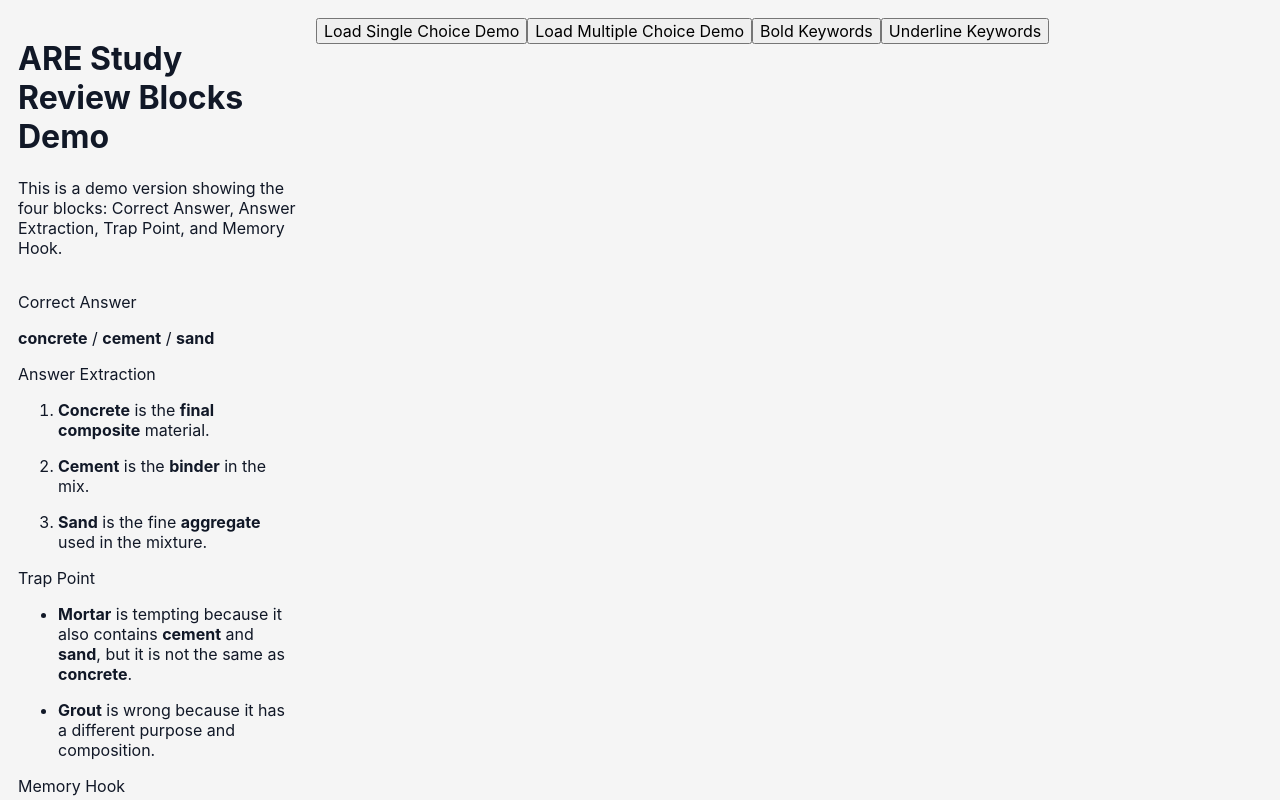
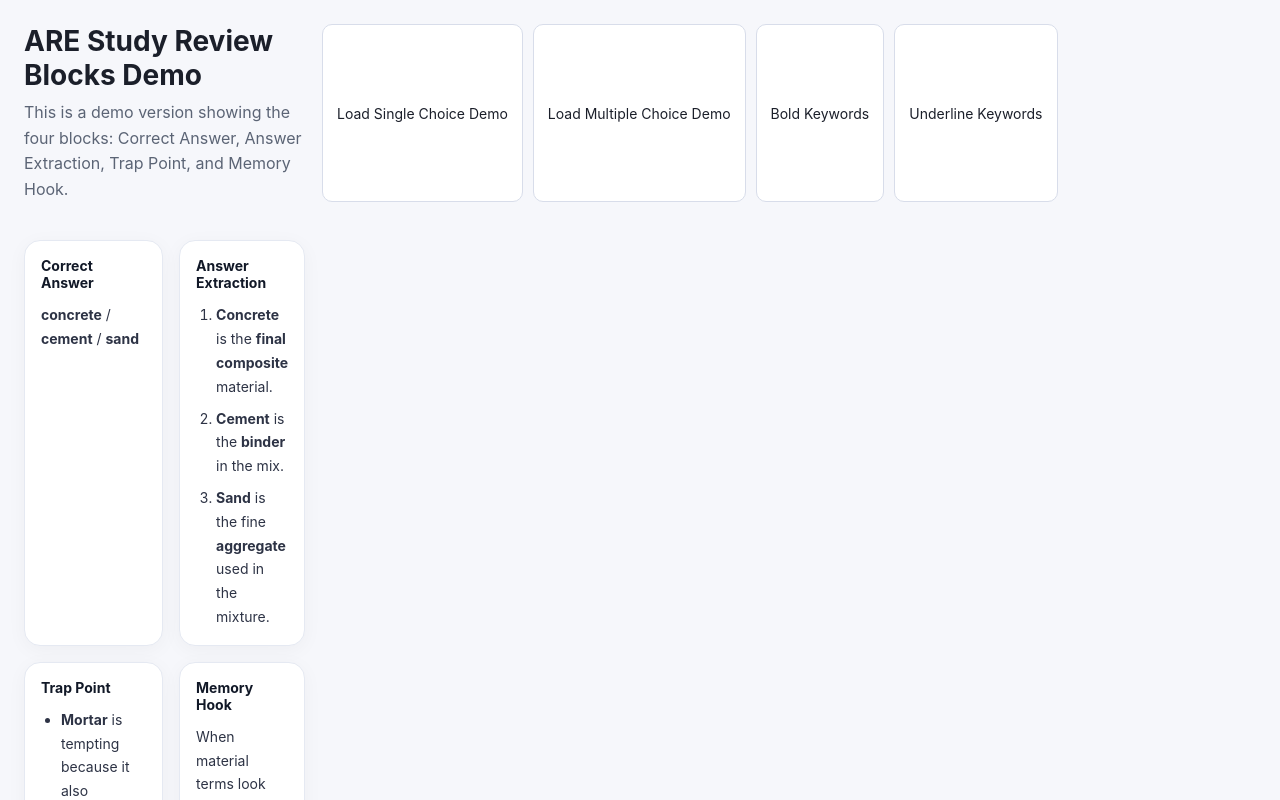
Before and after one commit to lishixin1995/ARE-study, a React (Vite) app: page / in a window 1280 px wide. Shown: the top 800 px of the page. Built offline with nearby package versions, Linux system fonts and the light colour scheme; the HTML template or start-up script is replaced by a standard one.

Commit message:
Update App.css

```diff
--- a/src/App.css
+++ b/src/App.css
@@ -1,184 +1,110 @@
-.counter {
-  font-size: 16px;
-  padding: 5px 10px;
-  border-radius: 5px;
-  color: var(--accent);
-  background: var(--accent-bg);
-  border: 2px solid transparent;
-  transition: border-color 0.3s;
-  margin-bottom: 24px;
+* {
+  box-sizing: border-box;
+}
 
-  &:hover {
-    border-color: var(--accent-border);
-  }
-  &:focus-visible {
-    outline: 2px solid var(--accent);
-    outline-offset: 2px;
+body {
+  margin: 0;
+  font-family: Inter, Arial, sans-serif;
+  background: #f6f7fb;
+  color: #1b1f2a;
+}
+
+#root {
+  min-height: 100vh;
+}
+
+.app-shell {
+  padding: 24px;
+}
+
+.page-header {
+  margin-bottom: 20px;
+}
+
+.page-header h1 {
+  margin: 0 0 8px 0;
+  font-size: 28px;
+}
+
+.page-header p {
+  margin: 0;
+  color: #5b6475;
+  line-height: 1.6;
+}
+
+.toolbar {
+  display: flex;
+  flex-wrap: wrap;
+  gap: 10px;
+  margin-bottom: 20px;
+}
+
+.toolbar button {
+  border: 1px solid #d8ddea;
+  background: white;
+  color: #1b1f2a;
+  border-radius: 10px;
+  padding: 10px 14px;
+  font-size: 14px;
+  cursor: pointer;
+}
+
+.toolbar button:hover {
+  background: #f0f3fa;
+}
+
+.review-grid {
+  display: grid;
+  grid-template-columns: 1fr 1fr;
+  gap: 16px;
+}
+
+.review-card {
+  background: white;
+  border: 1px solid #e5e9f2;
+  border-radius: 16px;
+  padding: 16px;
+  box-shadow: 0 4px 20px rgba(0, 0, 0, 0.04);
+}
+
+.review-card-title {
+  font-size: 14px;
+  font-weight: 700;
+  margin-bottom: 12px;
+  color: #111827;
+}
+
+.review-card-content {
+  font-size: 14px;
+  line-height: 1.7;
+  color: #2d3345;
+}
+
+.review-card-content ol,
+.review-card-content ul {
+  margin: 0;
+  padding-left: 20px;
+}
+
+.review-card-content li + li {
+  margin-top: 8px;
+}
+
+.review-card-content p {
+  margin: 0;
+}
+
+.review-card-content strong {
+  font-weight: 700;
+}
+
+.review-card-content u {
+  text-decoration-thickness: 2px;
+  text-underline-offset: 2px;
+}
+
+@media (max-width: 900px) {
+  .review-grid {
+    grid-template-columns: 1fr;
   }
 }
-
-.hero {
-  position: relative;
-
-  .base,
-  .framework,
-  .vite {
-    inset-inline: 0;
-    margin: 0 auto;
-  }
-
-  .base {
-    width: 170px;
-    position: relative;
-    z-index: 0;
-  }
-
-  .framework,
-  .vite {
-    position: absolute;
-  }
-
-  .framework {
-    z-index: 1;
-    top: 34px;
-    height: 28px;
-    transform: perspective(2000px) rotateZ(300deg) rotateX(44deg) rotateY(39deg)
-      scale(1.4);
-  }
-
-  .vite {
-    z-index: 0;
-    top: 107px;
-    height: 26px;
-    width: auto;
-    transform: perspective(2000px) rotateZ(300deg) rotateX(40deg) rotateY(39deg)
-      scale(0.8);
-  }
-}
-
-#center {
-  display: flex;
-  flex-direction: column;
-  gap: 25px;
-  place-content: center;
-  place-items: center;
-  flex-grow: 1;
-
-  @media (max-width: 1024px) {
-    padding: 32px 20px 24px;
-    gap: 18px;
-  }
-}
-
-#next-steps {
-  display: flex;
-  border-top: 1px solid var(--border);
-  text-align: left;
-
-  & > div {
-    flex: 1 1 0;
-    padding: 32px;
-    @media (max-width: 1024px) {
-      padding: 24px 20px;
-    }
-  }
-
-  .icon {
-    margin-bottom: 16px;
-    width: 22px;
-    height: 22px;
-  }
-
-  @media (max-width: 1024px) {
-    flex-direction: column;
-    text-align: center;
-  }
-}
-
-#docs {
-  border-right: 1px solid var(--border);
-
-  @media (max-width: 1024px) {
-    border-right: none;
-    border-bottom: 1px solid var(--border);
-  }
-}
-
-#next-steps ul {
-  list-style: none;
-  padding: 0;
-  display: flex;
-  gap: 8px;
-  margin: 32px 0 0;
-
-  .logo {
-    height: 18px;
-  }
-
-  a {
-    color: var(--text-h);
-    font-size: 16px;
-    border-radius: 6px;
-    background: var(--social-bg);
-    display: flex;
-    padding: 6px 12px;
-    align-items: center;
-    gap: 8px;
-    text-decoration: none;
-    transition: box-shadow 0.3s;
-
-    &:hover {
-      box-shadow: var(--shadow);
-    }
-    .button-icon {
-      height: 18px;
-      width: 18px;
-    }
-  }
-
-  @media (max-width: 1024px) {
-    margin-top: 20px;
-    flex-wrap: wrap;
-    justify-content: center;
-
-    li {
-      flex: 1 1 calc(50% - 8px);
-    }
-
-    a {
-      width: 100%;
-      justify-content: center;
-      box-sizing: border-box;
-    }
-  }
-}
-
-#spacer {
-  height: 88px;
-  border-top: 1px solid var(--border);
-  @media (max-width: 1024px) {
-    height: 48px;
-  }
-}
-
-.ticks {
-  position: relative;
-  width: 100%;
-
-  &::before,
-  &::after {
-    content: '';
-    position: absolute;
-    top: -4.5px;
-    border: 5px solid transparent;
-  }
-
-  &::before {
-    left: 0;
-    border-left-color: var(--border);
-  }
-  &::after {
-    right: 0;
-    border-right-color: var(--border);
-  }
-}
```
